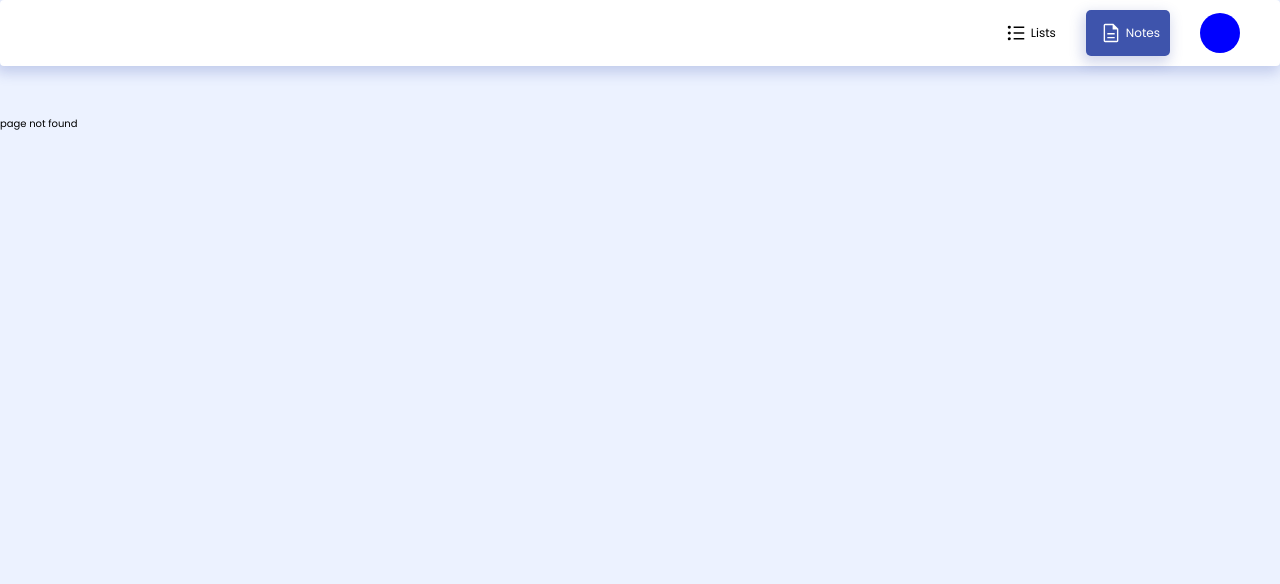
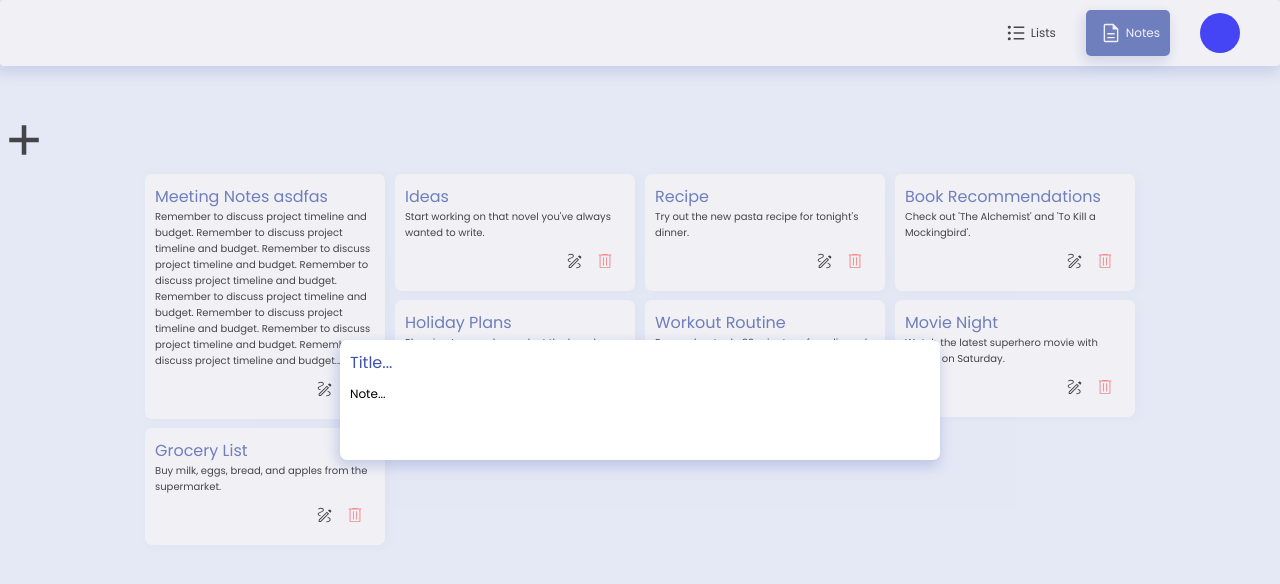
Before and after one commit to ahmedali-dev/React_ToDo, a React (Create React App) app: page /notes/add in a window 1280 px wide. Before the commit this address had no page. Shown: the top 584 px of the page. Built offline with nearby package versions, Linux system fonts and the light colour scheme; sample sign-in values are in the browser's storage; grey boxes are pictures that could not be loaded.

Commit message:
add notes style for testing

```diff
--- a/src/App.js
+++ b/src/App.js
@@ -31,7 +31,7 @@ const App = (props) => {
             </Route>
             <Route path="/notes" >
               <Route index element={<Notes />} />
-
+              <Route path="add" element={<Notes add={true} />} />
             </Route>
           </Route>
 
--- a/src/components/notes/NoteCom.module.scss
+++ b/src/components/notes/NoteCom.module.scss
@@ -9,6 +9,11 @@
   margin-top: 0.5rem;
   display: block;
   overflow: hidden;
+
+  @media screen and (max-width: 400px) {
+    width: 97%;
+    // margin: auto;
+  }
 
   &_link {
     &_title {
@@ -64,3 +69,68 @@
     }
   }
 }
+
+.NotesRows {
+  margin: auto;
+  display: flex;
+  justify-content: center;
+  flex-flow: wrap;
+  gap: 1rem;
+
+  &_row {
+    display: flex;
+    flex-flow: column;
+    align-items: center;
+
+    gap: 0.4rem;
+  }
+}
+
+.mask {
+  position: fixed;
+  top: 0;
+  left: 0;
+  z-index: 2;
+  width: 100%;
+  height: 100%;
+  background: rgba(212, 212, 224, 0.326);
+}
+
+.NoteFrom {
+  position: fixed;
+  top: 0;
+  left: 0;
+  z-index: 3;
+  width: 100%;
+  height: 100%;
+  background: var(--white);
+  padding: 1rem;
+
+  &_title::after,
+  &_note::after {
+    content: attr(aria-label);
+  }
+
+  &_title {
+    font-size: 1.6rem;
+    color: var(--blue);
+  }
+
+  &_note {
+    margin-top: 1rem;
+    font-size: 1.2rem;
+  }
+
+  @media screen and (min-width: 768px) {
+    width: 60rem;
+    height: auto;
+    min-height: 12rem;
+    max-height: 70vh;
+    border-radius: 0.7rem;
+    box-shadow: var(--shadowBlue);
+    overflow-y: auto;
+    top: 50%;
+    left: 50%;
+    transform: translate(-50%, -50%);
+  }
+}
--- /dev/null
+++ b/src/components/notes/NoteForm.js
@@ -0,0 +1,50 @@
+import { useState, useRef, useEffect } from 'react';
+import style from './NoteCom.module.scss'
+import { Link } from 'react-router-dom';
+
+
+const NoteForm = ({ ...props }) => {
+    const titleRef = useRef(null);
+    const noteRef = useRef(null);
+    const [data, setdata] = useState({
+        title: '',
+        note: ''
+    })
+
+
+    const setDataFromInput = () => setdata({
+        title: titleRef.current?.innerText,
+        note: noteRef.current?.innerText
+    });
+    useEffect(() => {
+
+
+        console.log(data)
+    }, []);
+
+    console.log(data)
+
+
+    const css = (Class = '') => Class.length > 0 ? style[`NoteFrom_${Class}`] : style.NoteFrom;
+    return (
+        <>
+            <Link to={'/notes'} className={style.mask}></Link>
+            <div className={css()}>
+                <div
+                    className={css('title')}
+                    onInput={(event) => { setDataFromInput(); console.log(data) }}
+                    ref={titleRef}
+                    contentEditable='true'
+                    aria-label={data.title.length == 0 ? "Title..." : ''}></div>
+                <div
+                    onInput={(event) => { setDataFromInput(); console.log(data) }}
+                    className={css('note')}
+                    ref={noteRef}
+                    contentEditable='true'
+                    aria-label={data.note.length == 0 ? "Note..." : ''}></div>
+            </div >
+        </>
+    );
+};
+
+export default NoteForm;
--- a/src/components/notes/Notes_ordring.js
+++ b/src/components/notes/Notes_ordring.js
@@ -1,5 +1,7 @@
 import { useEffect, useState } from "react";
+import style from './NoteCom.module.scss'
 import Note from "./Note_item";
+import { createMotionComponent } from "framer-motion";
 
 const NotesOrdring = ({ data, ...props }) => {
 
@@ -7,37 +9,35 @@ const NotesOrdring = ({ data, ...props }) => {
     const [orderRun, setOrderRun] = useState(true);
     const [rows, setRow] = useState([]);
 
-    const ordaringNote = () => {
-        setOrderRun(false);
-        const pagex = window.innerWidth > 1200 ? 1200 : window.innerWidth;
+    const ordaringNote = (event = null) => {
+
+        let pagex = null;
+
+        if (!event) {
+            console.log('event fnot found')
+            setOrderRun(false);
+            pagex = window.innerWidth > 1200 ? 1200 : window.innerWidth;
+        } else {
+            pagex = event.currentTarget.innerWidth > 1200 ? 1200 : event.currentTarget.innerWidth;
+        }
         const NotesCount = data.length;
         const NoteWidth = 270;
         const NotesColumn = Math.floor(pagex / NoteWidth) > 5 ? 5 : Math.floor(pagex / NoteWidth);
 
         // console.log(NotesCount / NotesColumn)
-        const slice = Math.floor(NotesCount / NotesColumn);
+        const slice = Math.round(NotesCount / NotesColumn);
         let content = [];
         let contentobject = [];
         let indexSlice = slice;
-        console.log('00000000000000000000000000000000000000')
+
+        // console.log('________________________________________')
+        // console.log(slice)
         for (let index = 0; index < (NotesCount + 1); index++) {
 
-            // if (index % slice == 0) {
-            //     indexSlice = index;
-
-            // };
-            // if (index == 0) {
-            //     content[indexSlice] =
-            //         [
-            //             data[index],
-            //         ]
-            // }else{
-
-            // }
 
 
             if (index >= indexSlice) {
-                console.log(indexSlice)
+                // console.log(indexSlice)
                 indexSlice += slice;
                 content.push(contentobject)
                 contentobject = [];
@@ -47,81 +47,28 @@ const NotesOrdring = ({ data, ...props }) => {
                 content.push(contentobject);
                 contentobject = [];
             }
-
             if (data[index]) contentobject.push(data[index]);
 
 
-
-            // }
-
-            console.log(index, '==>', data[index])
         }
-        console.log(slice)
-        console.log(content)
-        setRow(content);
-        // setRow(data.map((note,index) => {
-        //     const obj = [];
-
-        // }))
-
-
-
+        setRow(content)
+        // console.log(content)
 
     }
     useEffect(() => {
         try {
             if (orderRun) ordaringNote();
-            window.addEventListener('resize', (event) => {
-                const pagex = event.currentTarget.innerWidth > 1200 ? 1200 : event.currentTarget.innerWidth;
-                const NotesCount = data.length;
-                const NoteWidth = 270;
-                const NotesColumn = Math.floor(pagex / NoteWidth) > 5 ? 5 : Math.floor(pagex / NoteWidth);
-
-                // console.log(NotesCount / NotesColumn)
-                const slice = Math.floor(NotesCount / NotesColumn);
-                let content = [];
-                let contentobject = [];
-                let indexSlice = slice;
-                console.log('00000000000000000000000000000000000000')
-                for (let index = 0; index < (NotesCount + 1); index++) {
-
-
-                    if (index >= indexSlice) {
-                        console.log(indexSlice)
-                        indexSlice += slice;
-                        content.push(contentobject)
-                        contentobject = [];
-                    }
-
-                    if (index == (NotesCount) && contentobject.length > 0) {
-                        content.push(contentobject);
-                        contentobject = [];
-                    }
-
-                    if (data[index]) contentobject.push(data[index]);
-                }
-                setRow(content)
-            })
+            window.addEventListener('resize', ordaringNote)
         } catch (error) {
             console.log(window)
         }
-        // return async () => {
-        //     await delay(1000);
-
-        // }
     }, []);
 
-    return <div style={{
-        margin: 'auto',
-        display: 'flex',
-        justifyContent: 'center',
-        flexFlow: 'wrap',
-        gap: '2rem',
-
-    }}>
+    const css = (Class = '') => Class.length > 0 ? style[`NotesRows_${Class}`] : style.NotesRows;
+    return <div className={css()}>
         {rows && rows.map(row => {
             // console.log(row)
-            return <div>
+            return <div className={css('row')}>
                 {row.map(note => <Note
                     id={note.id}
                     title={note.title}
--- a/src/pages/Notes.js
+++ b/src/pages/Notes.js
@@ -1,5 +1,8 @@
 import React, { useRef } from 'react';
 import NotesOrdring from '../components/notes/Notes_ordring';
+import NoteForm from '../components/notes/NoteForm';
+import { Add } from '../components/icons/icons';
+import { Link } from 'react-router-dom';
 
 const dummyNotes = [
     {
@@ -76,10 +79,16 @@ const dummyNotes = [
 
 
 
-const Notes = () => {
+const Notes = ({ add }) => {
 
     return (
         <div>
+            {add && <NoteForm />}
+            <div>
+                <Link to={'/notes/add'}>
+                    <Add />
+                </Link>
+            </div>
             <NotesOrdring data={dummyNotes} />
         </div>
 
```
